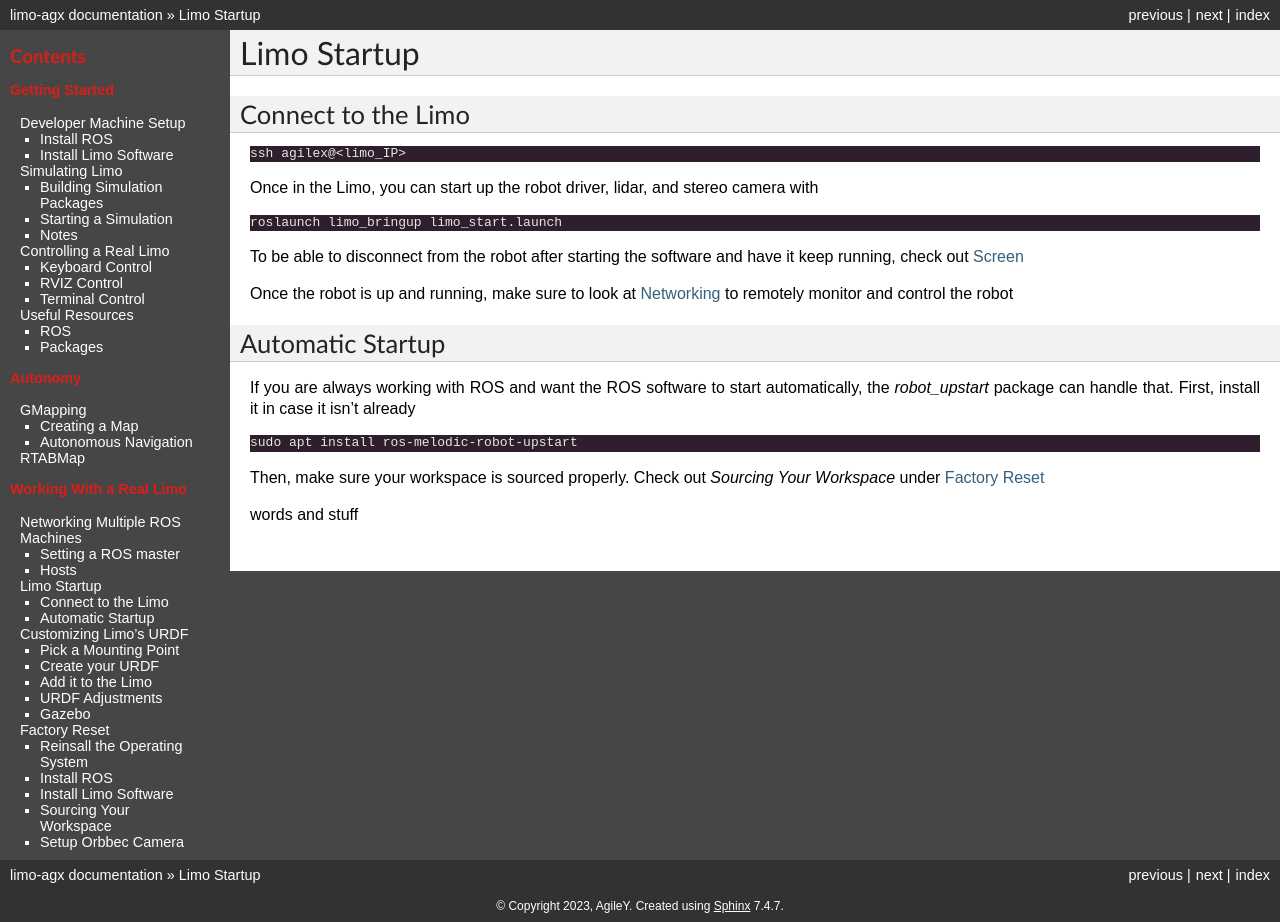
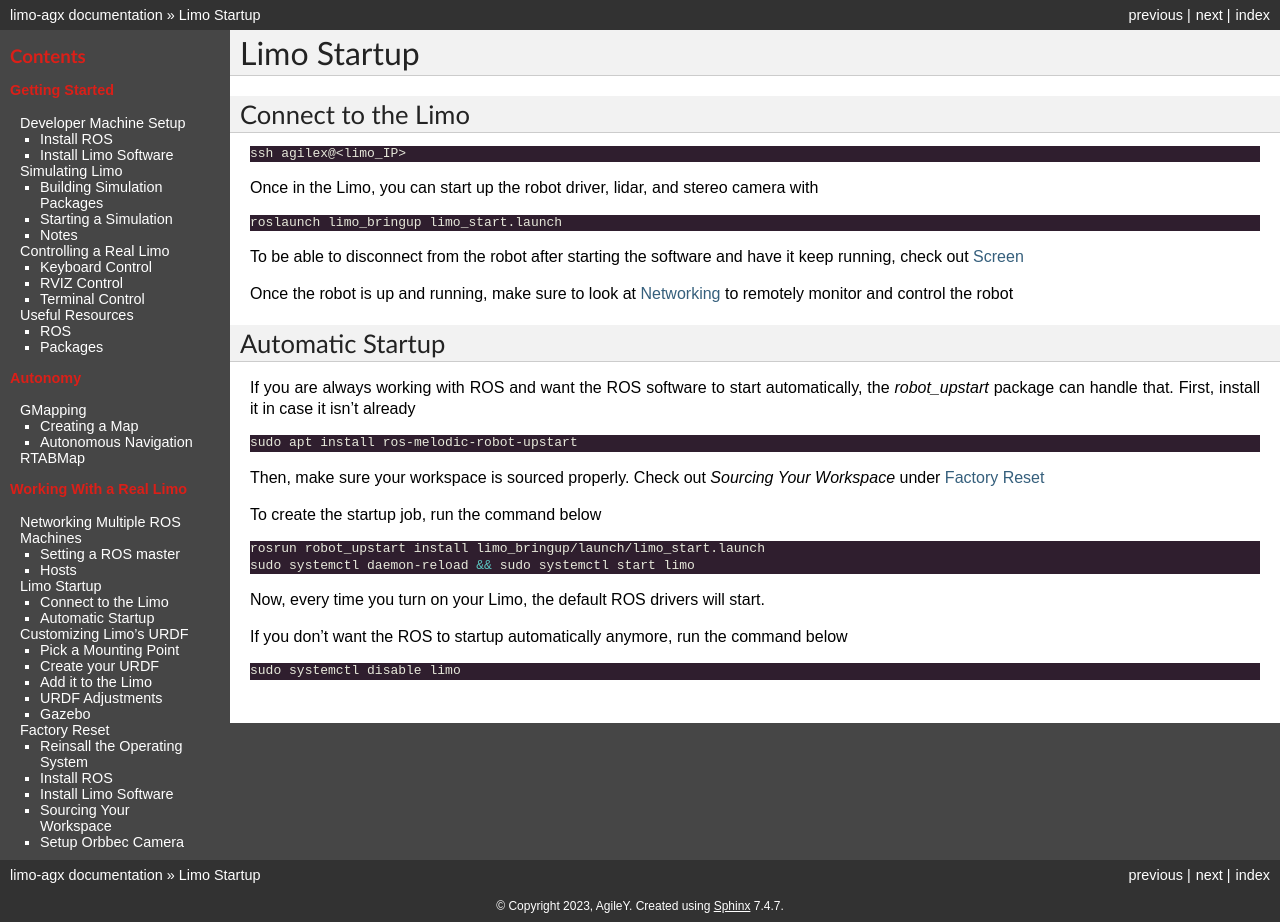
Before and after one commit to limo-agx/limo-agx.github.io, a Sphinx documentation site: the page built from source/starting_limo.rst, in a window 1280 px wide. Built offline with Sphinx 7.4.7, drawn with Linux system fonts in a browser that asks for light colours.

Commit message:
Missed saving

```diff
--- a/source/starting_limo.rst
+++ b/source/starting_limo.rst
@@ -29,4 +29,17 @@ If you are always working with ROS and want the ROS software to start automatica
 
 Then, make sure your workspace is sourced properly.  Check out *Sourcing Your Workspace* under :doc:`Factory Reset <factory_reset>`
 
-words and stuff
+To create the startup job, run the command below
+
+.. code-block:: bash
+
+    rosrun robot_upstart install limo_bringup/launch/limo_start.launch
+    sudo systemctl daemon-reload && sudo systemctl start limo
+
+Now, every time you turn on your Limo, the default ROS drivers will start.
+
+If you don't want the ROS to startup automatically anymore, run the command below
+
+.. code-block:: bash
+
+    sudo systemctl disable limo
```
